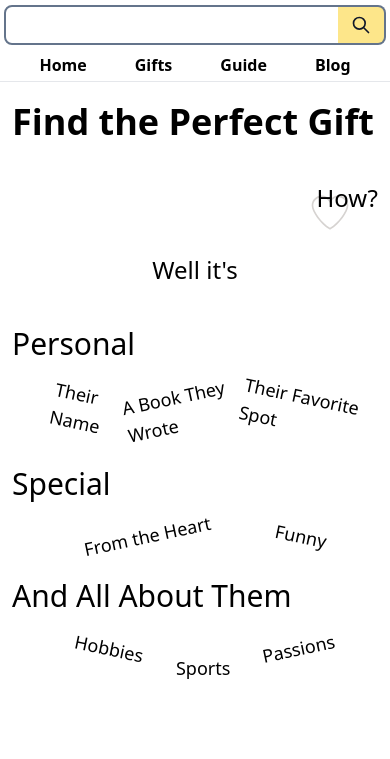
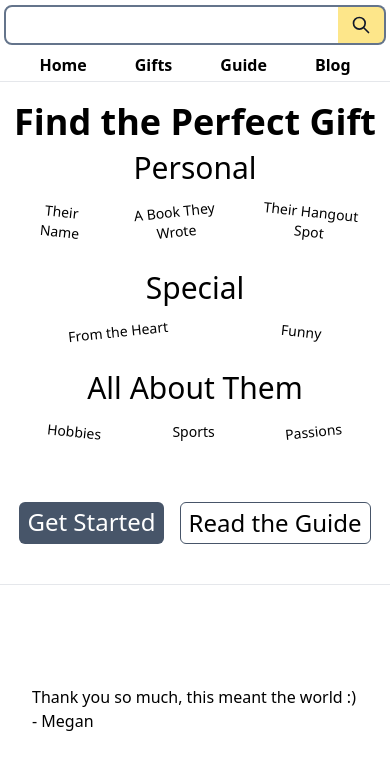
Before and after one commit to djsamseng/thecial, a Gatsby site: page / in a window 390 px wide. Shown: the part 67-826 px from the top of the page. Built offline with nearby package versions, Linux system fonts and the light colour scheme; Gatsby itself is replaced by a stand-in of ours.

Commit message:
Fix homepage layout on mobile

```diff
--- a/src/components/best-gift-animation.tsx
+++ b/src/components/best-gift-animation.tsx
@@ -23,7 +23,7 @@ const QUOTES: Array<QuoteData> = [
     author: "Adam"
   },
   {
-    quote: "Thank you so much, this meant the world to me :)",
+    quote: "Thank you so much, this meant the world :)",
     author: "Megan",
   },
   {
@@ -35,7 +35,7 @@ const QUOTES: Array<QuoteData> = [
 const ANIMATIONS = [
   `animate-[fade-in-out-0_10s_infinite] self-start  sm:self-center sm:ml-[-200px]`,
   `animate-[fade-in-out-1_10s_infinite] self-center sm:self-center sm:ml-[0px]`,
-  `animate-[fade-in-out-2_10s_infinite] self-start  sm:self-center sm:ml-[100px]`,
+  `animate-[fade-in-out-2_10s_infinite] self-start  sm:self-center sm:ml-[-200px]`,
   `animate-[fade-in-out-3_10s_infinite] self-end    sm:self-center sm:ml-[200px]`,
   `animate-[fade-in-out-4_10s_infinite] self-center sm:self-center sm:ml-[0px]`,
 ]
@@ -58,7 +58,7 @@ class BestGiftAnimationComponent extends React.Component<BestGiftAnimationCompon
           {
             QUOTES_WITH_KEYS.map((obj, idx) => {
               return (
-                <div className="absolute w-full flex flex-col px-10">
+                <div className="absolute w-full flex flex-col px-5 sm:px-10">
                   <li key={obj.key} className={ANIMATIONS[idx]}>
                     <div className="">
                       <p>{obj.quote}</p>
--- /dev/null
+++ b/src/components/headline-with-examples.tsx
@@ -0,0 +1,101 @@
+import React from "react";
+
+
+export enum ROTATION {
+  R0 = 0,
+  RN12 = 1,
+  R12 = 2,
+  R6 = 3,
+  RN6 = 4,
+}
+type RotatedExample = {
+  text: string;
+  rotation: ROTATION;
+};
+type RotatedExamplesProps = {
+  examples: Array<RotatedExample>;
+};
+type RotatedExamplesState = {
+
+};
+class RotatedExamplesComponent extends React.Component<RotatedExamplesProps, RotatedExamplesState> {
+  constructor(props: RotatedExamplesProps) {
+    super(props);
+  }
+
+  public render() {
+    return (
+      <div className="flex flex-row space-x-10">
+        <div className="text-sm sm:text-lg m-5 mt-4 space-x-10 flex-1 flex flex-row justify-around">
+          {
+            this.props.examples.map(({text, rotation}) => {
+              if (rotation == ROTATION.R0) {
+                return (
+                  <div className="rotate-0 text-center">{text}</div>
+                )
+              }
+              else if (rotation == ROTATION.R12) {
+                return (
+                  <div className="rotate-12 text-center">{text}</div>
+                )
+              }
+              else if (rotation == ROTATION.RN12) {
+                return (
+                  <div className="-rotate-12 text-center">{text}</div>
+                )
+              }
+              else if (rotation == ROTATION.R6) {
+                return (
+                  <div className="rotate-6 text-center">{text}</div>
+                )
+              }
+              else if (rotation == ROTATION.RN6) {
+                return (
+                  <div className="-rotate-6 text-center">{text}</div>
+                )
+              }
+              return (
+                <div className="rotate-0 text-center">{text}</div>
+              )
+            })
+          }
+        </div>
+      </div>
+    )
+  }
+}
+
+type HeadlineWithExamplesComponentProps = {
+    headlines: Array<{
+      headline: string;
+      examples: Array<RotatedExample>;
+    }>
+};
+type HeadlineWithExamplesComponentState = {};
+
+class HeadlineWithExamplesComponent extends React.Component<HeadlineWithExamplesComponentProps, HeadlineWithExamplesComponentState> {
+  constructor(props: HeadlineWithExamplesComponentProps) {
+    super(props);
+  }
+
+  public render() {
+    return (
+      <ul className="mt-2 sm:mt-10 text-3xl space-y-2">
+        {
+          this.props.headlines.map(headline => {
+            return (
+              <li className="">
+                <div className="flex flex-col items-center sm:items-start">
+                  {headline.headline}
+                </div>
+                <RotatedExamplesComponent examples={headline.examples} />
+              </li>
+            )
+          })
+        }
+      </ul>
+    )
+  }
+}
+
+export default HeadlineWithExamplesComponent;
--- a/src/components/svg-icon-background.tsx
+++ b/src/components/svg-icon-background.tsx
@@ -3,7 +3,7 @@ import { graphql, useStaticQuery } from "gatsby";
 
 // https://www.iconfinder.com/search?q=&license=gte__1&style=outline&price=free
 const SVGS = [
-  <svg className="absolute w-10 h-10 right-[40px] top-[60px]"      enable-background="new 0 0 48 48" height="48px" id="Layer_1" version="1.1" viewBox="0 0 48 48" width="48px" xmlns="http://www.w3.org/2000/svg"><path clip-rule="evenodd" d="M24.804,43.648L24,44l-0.804-0.352C12.862,37.313,2,22.893,2,14.884  C2.035,8.326,7.404,3.002,14,3.002c4.169,0,7.849,2.128,10,5.349c2.151-3.221,5.831-5.349,10-5.349c6.596,0,11.965,5.324,12,11.882  C46,22.893,35.138,37.313,24.804,43.648z M34,4.993c-3.354,0-6.469,1.667-8.335,4.46L24,11.946l-1.665-2.494  C20.469,6.66,17.354,4.993,14,4.993c-5.484,0-9.971,4.442-10,9.891c0,7.064,10.234,20.808,20,26.917  c9.766-6.109,20-19.852,20-26.907C43.971,9.435,39.484,4.993,34,4.993z" fill-rule="evenodd"/></svg>
+  //<svg className="absolute w-10 h-10 right-[40px] top-[60px]"      enable-background="new 0 0 48 48" height="48px" id="Layer_1" version="1.1" viewBox="0 0 48 48" width="48px" xmlns="http://www.w3.org/2000/svg"><path clip-rule="evenodd" d="M24.804,43.648L24,44l-0.804-0.352C12.862,37.313,2,22.893,2,14.884  C2.035,8.326,7.404,3.002,14,3.002c4.169,0,7.849,2.128,10,5.349c2.151-3.221,5.831-5.349,10-5.349c6.596,0,11.965,5.324,12,11.882  C46,22.893,35.138,37.313,24.804,43.648z M34,4.993c-3.354,0-6.469,1.667-8.335,4.46L24,11.946l-1.665-2.494  C20.469,6.66,17.354,4.993,14,4.993c-5.484,0-9.971,4.442-10,9.891c0,7.064,10.234,20.808,20,26.917  c9.766-6.109,20-19.852,20-26.907C43.971,9.435,39.484,4.993,34,4.993z" fill-rule="evenodd"/></svg>
 ];
 
 const SvgIconBackground = () => {
--- a/src/pages/index.tsx
+++ b/src/pages/index.tsx
@@ -9,8 +9,7 @@ import { SearchBarContext } from "../components/searchbar";
 import BestGiftAnimationComponent from "../components/best-gift-animation";
 import GiftItemComponent from "../components/gift-item";
 
-
-
+import HeadlineWithExamplesComponent, { ROTATION } from "../components/headline-with-examples";
 
 interface IndexPageProps extends RouteComponentProps {
 
@@ -66,6 +65,55 @@ class IndexPage extends React.Component<IndexPageProps, IndexPageState> {
       },
       queryMatches: ["coworker", "funny", "politics"]
     }
+    const headlinesWithExamples = [
+      {
+        headline: "Personal",
+        examples: [
+          {
+            text: "Their Name",
+            rotation: ROTATION.R6,
+          },
+          {
+            text: "A Book They Wrote",
+            rotation: ROTATION.RN6,
+          },
+          {
+            text: "Their Hangout Spot",
+            rotation: ROTATION.R6,
+          }
+        ],
+      },
+      {
+        headline: "Special",
+        examples: [
+          {
+            text: "From the Heart",
+            rotation: ROTATION.RN6,
+          },
+          {
+            text: "Funny",
+            rotation: ROTATION.R6
+          }
+        ]
+      },
+      {
+        headline: "All About Them",
+        examples: [
+          {
+            text: "Hobbies",
+            rotation: ROTATION.R6,
+          },
+          {
+            text: "Sports",
+            rotation: ROTATION.R0,
+          },
+          {
+            text: "Passions",
+            rotation: ROTATION.RN6,
+          }
+        ],
+      }
+    ]
     return (
       <SearchBarContext.Provider value={searchContext}>
         <LayoutComponent pageTitle="Home Page">
@@ -73,109 +121,32 @@ class IndexPage extends React.Component<IndexPageProps, IndexPageState> {
             <div className="border-b dark:border-gray-700 self-stretch pb-10 px-3">
               <div className="flex flex-row justify-center">
                 <div className="flex flex-col">
-                  <h1 className="text-4xl sm:text-5xl md:text-7xl font-extrabold">Find the Perfect Gift</h1>
-                  <div className="flex flex-col items-end">
-                    <p className="text-2xl mt-10">How?</p>
-                  </div>
-                  <div className="flex flex-col items-center">
-                    <p className="text-2xl mt-10">Well it's</p>
-                  </div>
-                  <ul className="mt-10 text-3xl space-y-2">
-                    <li className="">
-                      <div className="">
-                        Personal
-                      </div>
-                      <div className="flex flex-row space-x-10">
-                        <div className="text-lg m-5 ml-10 flex-1 flex flex-row justify-around">
-                          <div className="text-lg rotate-12">
-                            Their Name
-                          </div>
-                          <div className="text-lg -rotate-12">
-                            A Book They Wrote
-                          </div>
-                          <div className="text-lg rotate-12">
-                            Their Favorite Spot
-                          </div>
-                        </div>
-
-                      </div>
-                    </li>
-                    <li className="">
-                      <div className="">
-                        Special
-                      </div>
-                      <div className="flex flex-row space-x-10">
-                        <div className="text-lg m-5 ml-10 flex-1 flex flex-row justify-around">
-                          <div className="text-lg -rotate-12">
-                            From the Heart
-                          </div>
-                          <div className="text-lg rotate-12">
-                            Funny
-                          </div>
-                        </div>
-
-                      </div>
-                    </li>
-                    <li className="">
-                      <div className="">
-                        And <span className="font-medium">All About Them</span>
-                      </div>
-                      <div className="flex flex-row space-x-10">
-                        <div className="text-lg m-5 ml-10 flex-1 flex flex-row justify-around">
-                          <div className="text-lg rotate-12">
-                            Hobbies
-                          </div>
-                          <div className="text-lg my-5">
-                            Sports
-                          </div>
-                          <div className="text-lg -rotate-12">
-                            Passions
-                          </div>
-                        </div>
-
-                      </div>
-                    </li>
-                  </ul>
-                  <div className="flex flex-col items-end">
+                  <h1 className="text-4xl sm:text-5xl md:text-7xl font-extrabold text-center">Find the Perfect Gift</h1>
+                  <HeadlineWithExamplesComponent headlines={headlinesWithExamples}/>
+                  <div className="flex flex-col items-center sm:items-end">
                     <div className="flex flex-row space-x-4">
                       <Link className="text-2xl mt-10 rounded-md p-1 px-2 bg-slate-600 text-white" to="/gifts">Get Started</Link>
                       <Link className="text-2xl mt-10 border border-slate-600 rounded-md p-1 px-2" to="/guide">Read the Guide</Link>
                     </div>
-
                   </div>
-
                 </div>
-
-
               </div>
-
             </div>
-
             <BestGiftAnimationComponent />
-
-
             <div className="items-center list-none my-10 px-3">
               <div className="mt-20">
                 <p className="text-xl font-bold">Grandpa + Golf + Bird = Grandpa's Favorite Birdie</p>
-
                 <GiftItemComponent giftResult={personalizedGolfBall}>
                   <StaticImage className="mt-2" alt="Grandpa's favorite birdie" src="../images/grandpas_favorite_birdie.png"/>
                 </GiftItemComponent>
               </div>
-
               <div className="mt-10">
                 <p className="text-xl font-bold">Coworker + Funny + Politics = Donald Trump Candle</p>
-
                 <GiftItemComponent giftResult={trumpCandle}>
                 </GiftItemComponent>
               </div>
             </div>
-
-
-
-
           </div>
-
         </LayoutComponent>
       </SearchBarContext.Provider>
     );
```
Also changed, not shown: src/styles/global.css.
